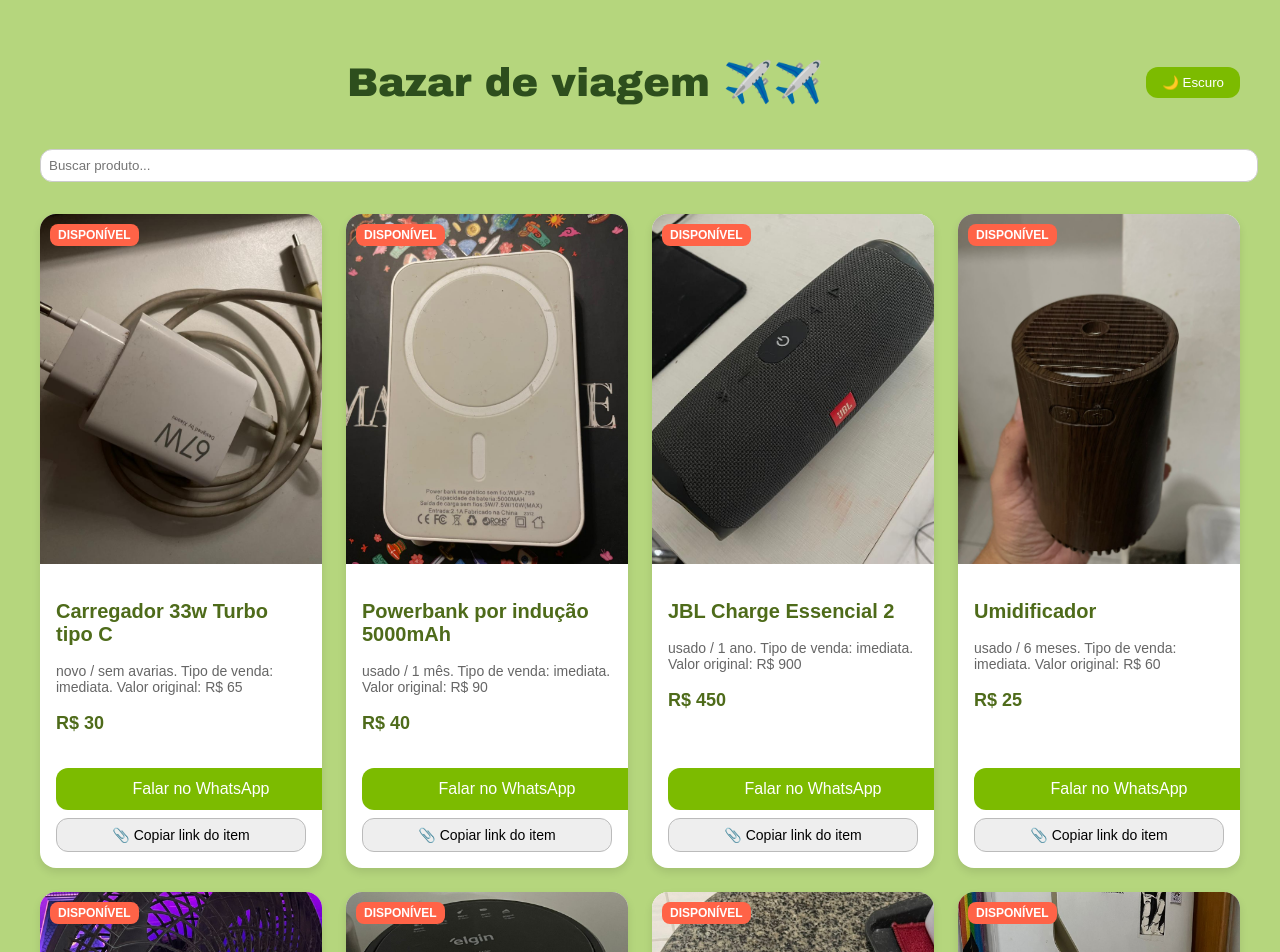
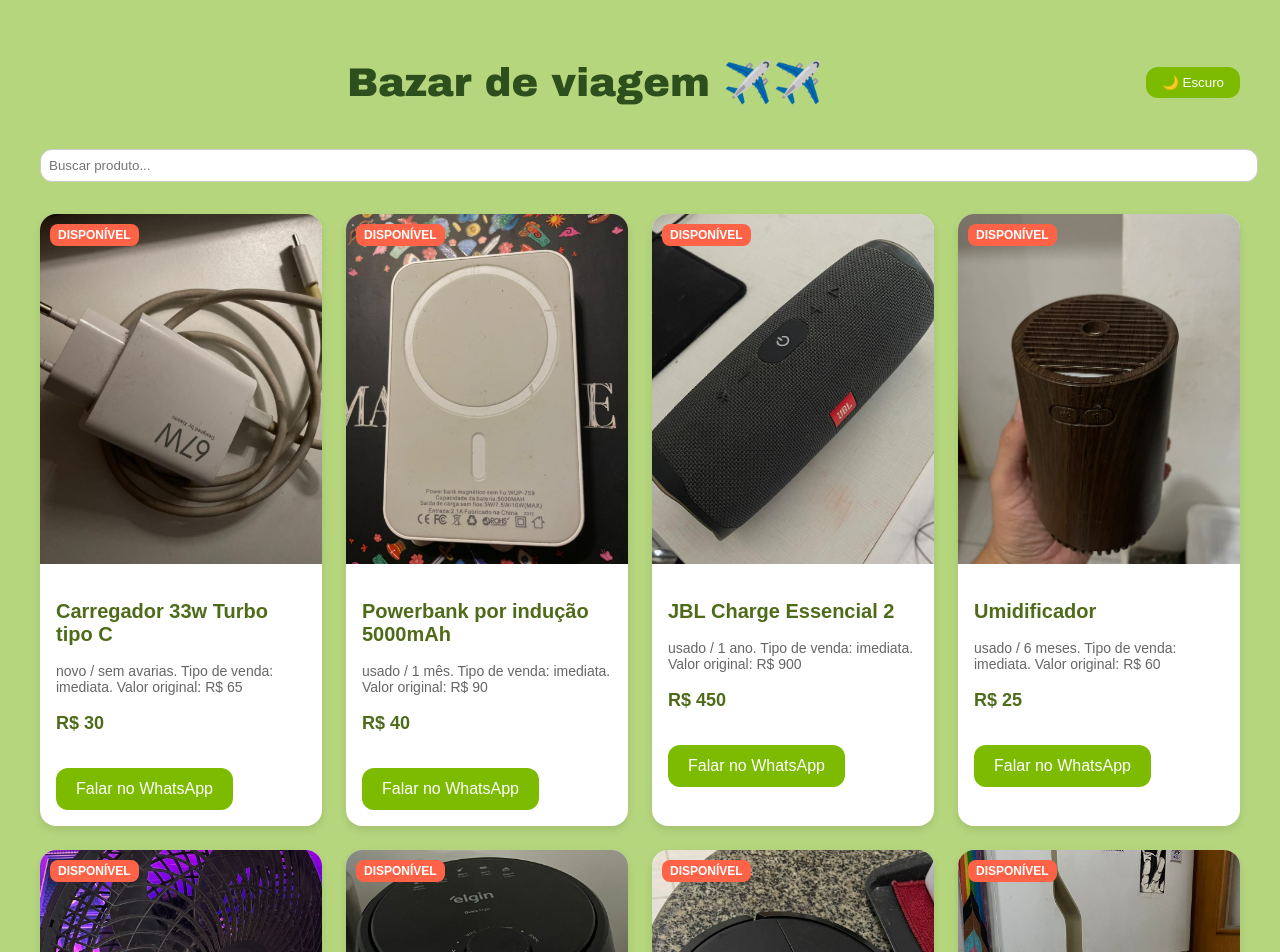
Before and after one commit to Ryaanlucas/bazar, a React (Create React App) app: page / in a window 1280 px wide. Shown: the top 952 px of the page. Built offline with nearby package versions, Linux system fonts and the light colour scheme.

Commit message:
Update App.js

```diff
--- a/src/App.js
+++ b/src/App.js
@@ -276,16 +276,9 @@
     item.name.toLowerCase().includes(search.toLowerCase())
   );
 
-  const handleCopyLink = (itemId) => {
-    const url = `${window.location.href}#item-${itemId}`;
-    navigator.clipboard.writeText(url).then(() => {
-      alert("Link copiado para a área de transferência!");
-    });
-  };
-
   return (
     <div style={{ backgroundColor: darkMode ? '#222' : '#b5d67d', color: darkMode ? '#fff' : '#000', minHeight: '100vh', padding: '2rem', maxWidth: '1200px', margin: '0 auto' }}>
-      <div style={{ display: 'flex', justifyContent: 'space-between', alignItems: 'center', marginBottom: '1rem', flexWrap: 'wrap' }}>
+      <div style={{ display: 'flex', justifyContent: 'space-between', alignItems: 'center', marginBottom: '1rem' }}>
         <h1 style={{ fontSize: '2.5rem', fontWeight: '900', color: '#2d4e1d', textAlign: 'center', fontFamily: 'Arial Black, sans-serif', flex: 1 }}>Bazar de viagem ✈️✈️</h1>
         <button
           onClick={() => setDarkMode(!darkMode)}
@@ -305,7 +298,7 @@
 
       <div style={{ display: 'grid', gap: '1.5rem', gridTemplateColumns: 'repeat(auto-fit, minmax(280px, 1fr))' }}>
         {filteredItems.map((item) => (
-          <div key={item.id} id={`item-${item.id}`} style={{ backgroundColor: darkMode ? '#333' : 'white', borderRadius: '1rem', boxShadow: '0 4px 8px rgba(0,0,0,0.1)', overflow: 'hidden', display: 'flex', flexDirection: 'column' }}>
+          <div key={item.id} style={{ backgroundColor: darkMode ? '#333' : 'white', borderRadius: '1rem', boxShadow: '0 4px 8px rgba(0,0,0,0.1)', overflow: 'hidden' }}>
             <div style={{ position: 'relative', overflow: 'hidden' }}>
               <img
                 src={item.image}
@@ -325,34 +318,24 @@
                 </div>
               )}
             </div>
-            <div style={{ padding: '1rem', flex: 1, display: 'flex', flexDirection: 'column', justifyContent: 'space-between' }}>
-              <div>
+            <div style={{ padding: '1rem' }}>
               <h2 style={{ fontSize: '1.25rem', color: '#4e6b1a', fontWeight: '600' }}>{item.name}</h2>
               <p style={{ fontSize: '0.875rem', color: '#666', margin: '0.5rem 0' }}>{item.description}</p>
               <p style={{ fontWeight: 'bold', fontSize: '1.125rem', color: '#4e6b1a' }}>{item.price}</p>
-              </div>
-              <div>
               {!item.sold ? (
                 <a
                   href="https://wa.me/5592993770892?text=Ol%C3%A1%2C%20estava%20olhando%20seu%20bazar%20e%20me%20interessei%20por%20alguns%20itens%20%F0%9F%98%8A%2C%20poderia%20conversar%3F."
                   target="_blank"
                   rel="noopener noreferrer"
-                    style={{ display: 'inline-block', marginTop: '1rem', backgroundColor: '#7cbb00', color: 'white', padding: '0.75rem 1.25rem', borderRadius: '0.75rem', textAlign: 'center', textDecoration: 'none', fontSize: '1rem', width: '100%' }}
+                  style={{ display: 'inline-block', marginTop: '1rem', backgroundColor: '#7cbb00', color: 'white', padding: '0.75rem 1.25rem', borderRadius: '0.75rem', textAlign: 'center', textDecoration: 'none', fontSize: '1rem' }}
                 >
                   Falar no WhatsApp
                 </a>
               ) : (
-                  <div style={{ display: 'inline-block', marginTop: '1rem', backgroundColor: '#ccc', color: '#444', padding: '0.75rem 1.25rem', borderRadius: '0.75rem', textAlign: 'center', fontSize: '1rem', fontWeight: 'bold', width: '100%' }}>
+                <div style={{ display: 'inline-block', marginTop: '1rem', backgroundColor: '#ccc', color: '#444', padding: '0.75rem 1.25rem', borderRadius: '0.75rem', textAlign: 'center', fontSize: '1rem', fontWeight: 'bold' }}>
                   Vendido
                 </div>
               )}
-                <button
-                  onClick={() => handleCopyLink(item.id)}
-                  style={{ marginTop: '0.5rem', padding: '0.5rem 1rem', backgroundColor: '#eee', border: '1px solid #bbb', borderRadius: '0.75rem', cursor: 'pointer', fontSize: '0.875rem', width: '100%' }}
-                >
-                  📎 Copiar link do item
-                </button>
-              </div>
             </div>
           </div>
         ))}
```
Lines whose indentation alone changed are shown as unchanged.
